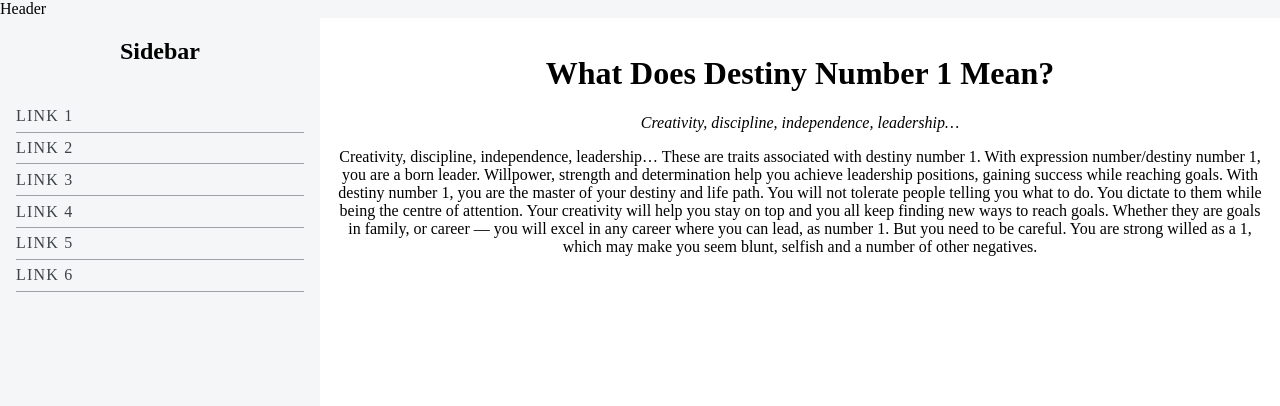
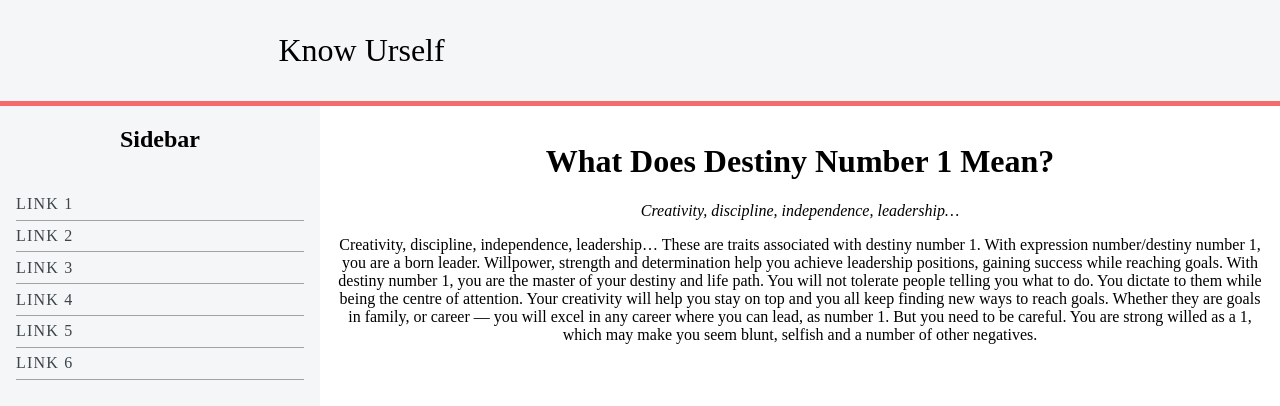
Before and after one commit to ChrisForti/know-urself, a React (Vite) app: page / in a window 1280 px wide. Shown: the top 406 px of the page. Built offline with nearby package versions, Linux system fonts and the light colour scheme.

Commit message:
Setup cicd.

```diff
--- a/src/App.tsx
+++ b/src/App.tsx
@@ -1,12 +1,11 @@
-import { useState } from "react";
+// import { useState } from "react";
 import styles from "./App.module.css";
 import { Sidebar } from "./components/Sidebar";
 import { Content } from "./components/Content";
 import { Header } from "./components/Header";
-import { Footer } from "./components/Footer";
 
 function App() {
-  const [choice, setChoice] = useState(Math.floor(Math.random() * 4));
+  // const [choice, setChoice] = useState(Math.floor(Math.random() * 4));
 
   return (
     <>
@@ -15,7 +14,6 @@ function App() {
         <Sidebar />
         <Content />
       </div>
-      <Footer />
     </>
   );
 }
--- a/src/components/Header.module.css
+++ b/src/components/Header.module.css
@@ -1,3 +1,8 @@
 .header {
   background: #f5f6f7;
+  border-bottom: solid 5px #f56a6a;
+  padding: 2rem 0;
+  display: flex;
+  justify-content: space-around;
+  font-size: 2rem;
 }
--- a/src/components/Header.tsx
+++ b/src/components/Header.tsx
@@ -1,5 +1,10 @@
 import styles from "./Header.module.css";
 
 export function Header() {
-  return <header className={styles.header}>Header</header>;
+  return (
+    <header className={styles.header}>
+      <span>Know Urself</span>
+      <div></div>
+    </header>
+  );
 }
--- a/src/components/Sidebar.module.css
+++ b/src/components/Sidebar.module.css
@@ -41,6 +41,10 @@
   left: 0;
   margin-left: 1rem;
   transition: left 200ms ease-in-out;
+  border: none;
+  background: transparent;
+  height: 2rem;
+  width: 2rem;
 }
 
 @media (max-width: 768px) {
--- a/src/components/Sidebar.tsx
+++ b/src/components/Sidebar.tsx
@@ -1,5 +1,7 @@
 import { useState } from "react";
 import styles from "./Sidebar.module.css";
+import { FontAwesomeIcon } from "@fortawesome/react-fontawesome";
+import { faBars } from "@fortawesome/free-solid-svg-icons";
 
 export function Sidebar() {
   const [sidebarOpen, setSidebarOpen] = useState(false);
@@ -33,7 +35,7 @@ export function Sidebar() {
           setSidebarOpen(!sidebarOpen);
         }}
       >
-        X
+        <FontAwesomeIcon icon={faBars} />
       </button>
     </aside>
   );
```
Also changed, not shown: package.json (+9 -1 lines), vite.config.ts (+4 -3 lines), 1 other file (tests, documents, lock files or other folders).
